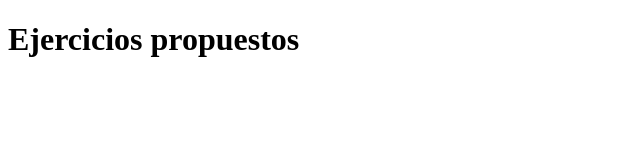
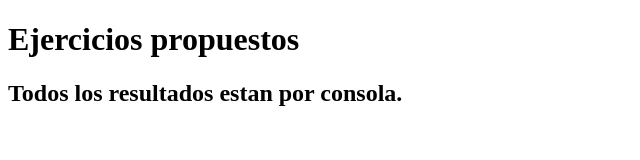
Before and after one commit to gamtt1994/EjercicioLibro-Tarea1, a plain HTML site: page index.html in a window 1280 px wide. Shown: the whole page, without its empty margins (0-640 px from the left). Drawn offline with Linux system fonts and the light colour scheme.

Commit message:
Ultimo cambio

```diff
--- a/index.html
+++ b/index.html
@@ -10,6 +10,7 @@
 
 <body>
   <h1>Ejercicios propuestos </h1>
+  <h2>Todos los resultados estan por consola.</h2>
 </body>
 
 </html>
```
